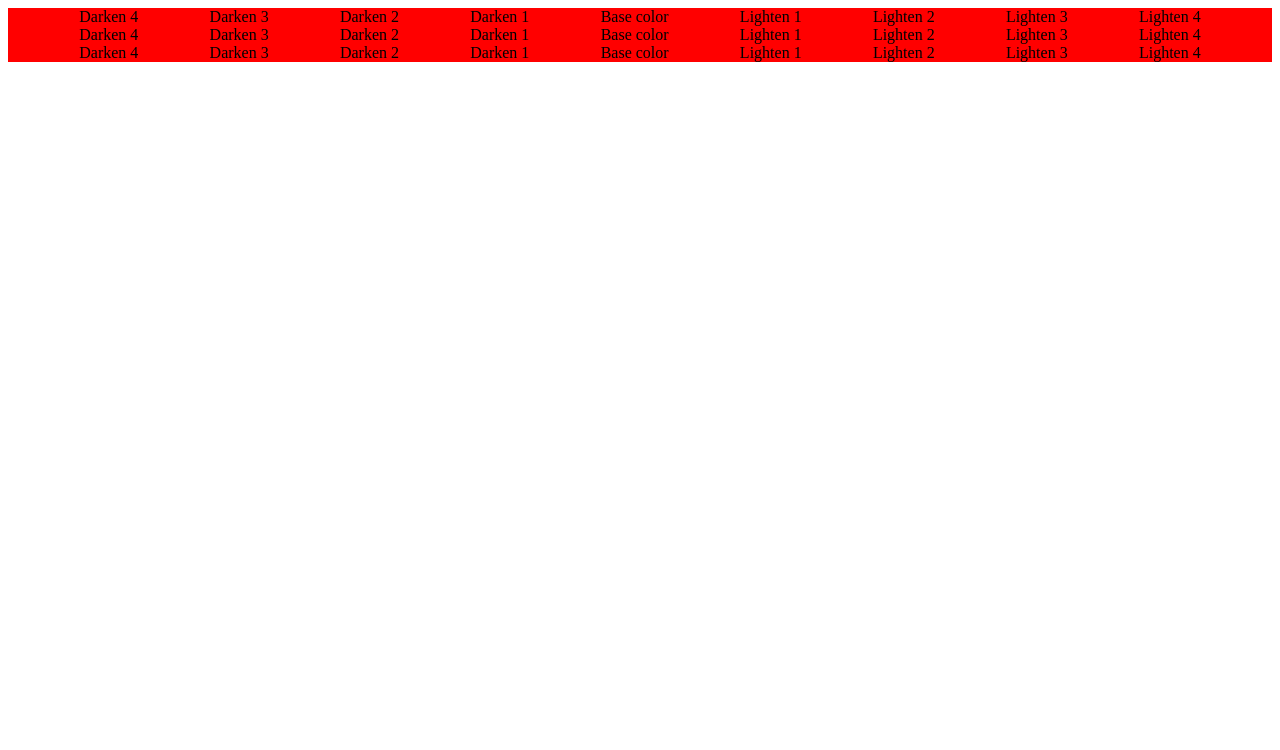
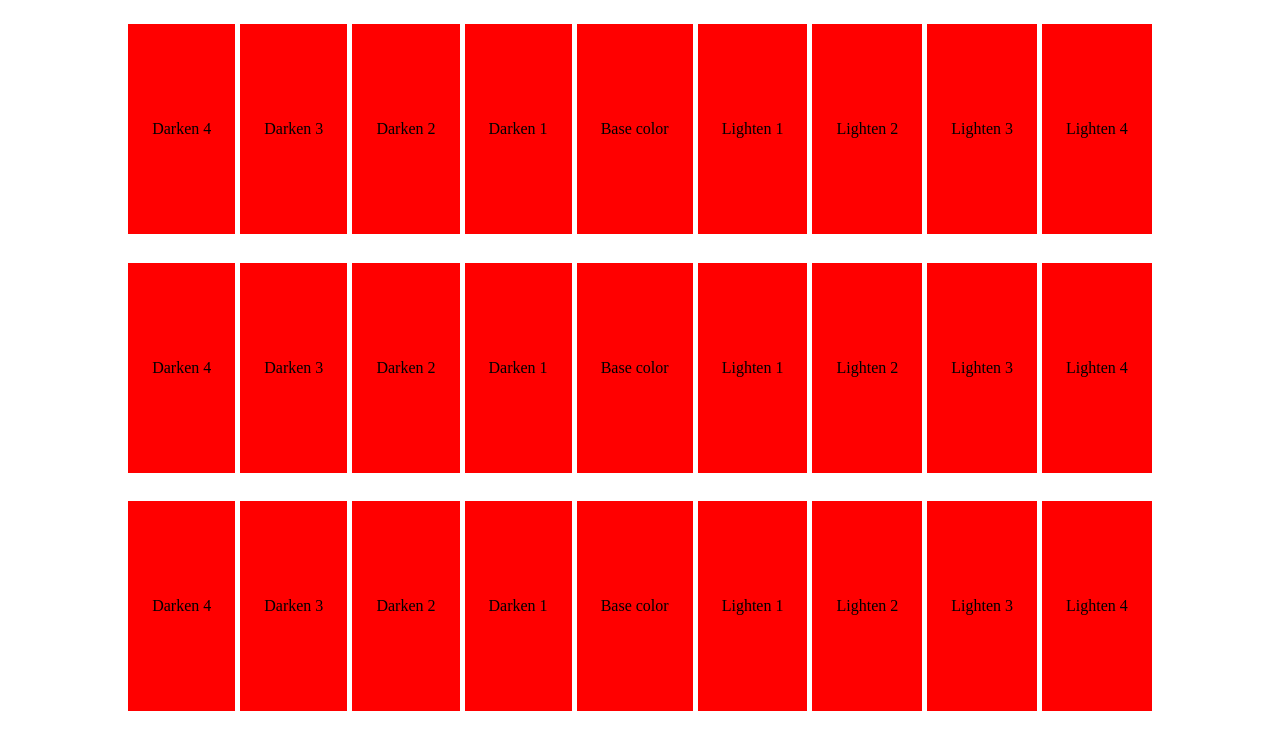
Before and after one commit to arananegra/grid-and-scss, a website built with Parcel: page src/ex1/ex1.html in a window 1280 px wide. Built offline with nearby package versions, Linux system fonts and the light colour scheme.

Commit message:
Layout built

```diff
--- a/src/ex1/ex1.html
+++ b/src/ex1/ex1.html
@@ -1,13 +1,13 @@
 <html>
+
 <head>
     <title>Grid And SCSS Ex1</title>
-    <meta charset="UTF-8"/>
-    <meta name="viewport" content="initial-scale=1"/>
-    <link rel="stylesheet" href="./scss/pallete.scss"/>
+    <meta charset="UTF-8" />
+    <meta name="viewport" content="initial-scale=1" />
+    <link rel="stylesheet" href="./scss/pallete.scss" />
 </head>
 
 <body>
-<div class="coso">
     <div class="container">
         <div class="red-pallete">
             <div>Darken 4</div>
@@ -44,7 +44,7 @@
             <div>Lighten 3</div>
             <div>Lighten 4</div>
         </div>
-</div>
-</div>
+    </div>
 </body>
+
 </html>
--- a/src/ex1/scss/_layout.scss
+++ b/src/ex1/scss/_layout.scss
@@ -5,7 +5,13 @@
 
 .container > div[class$="-pallete"] {
   display: flex;
-  justify-content: space-evenly;
-  align-items: center;
-  background-color: red;
+  justify-content: center;
+  margin-top: 2vh;
+  > div {
+      padding: 6rem 1.5rem 6rem 1.5rem;
+      background-color: red;
+      margin-left: 0.2%;
+      margin-right: 0.2%;
+      margin-bottom: 1%;
+  }
 }
```
Also changed, not shown: 1 other file.
